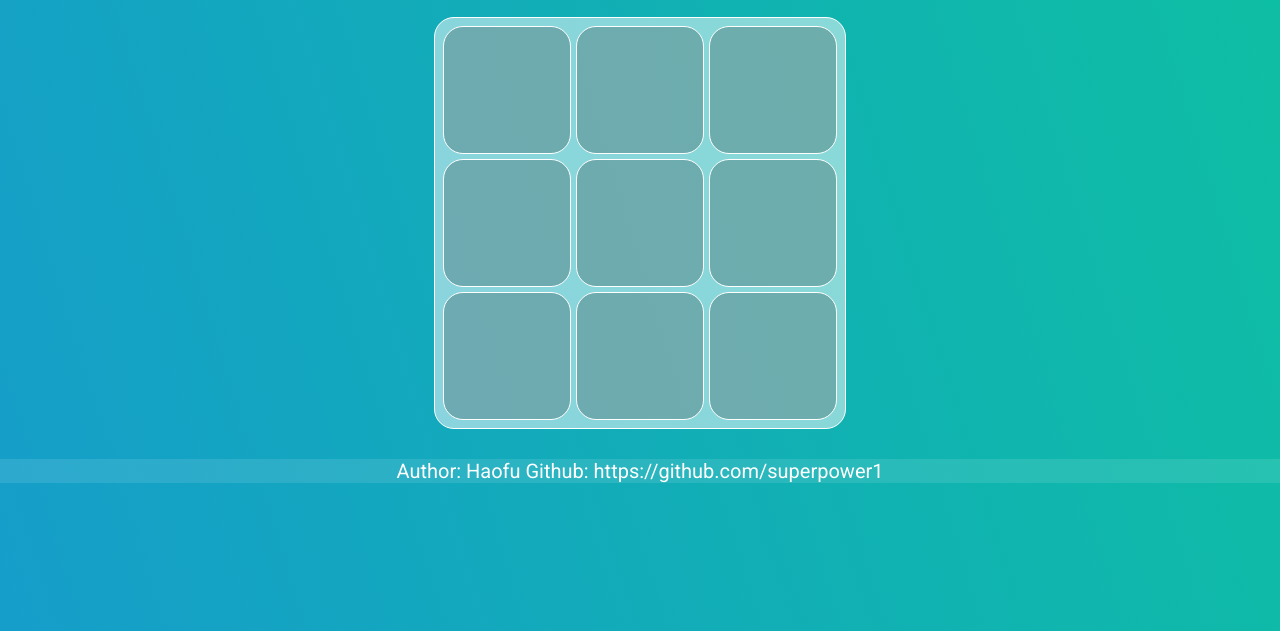
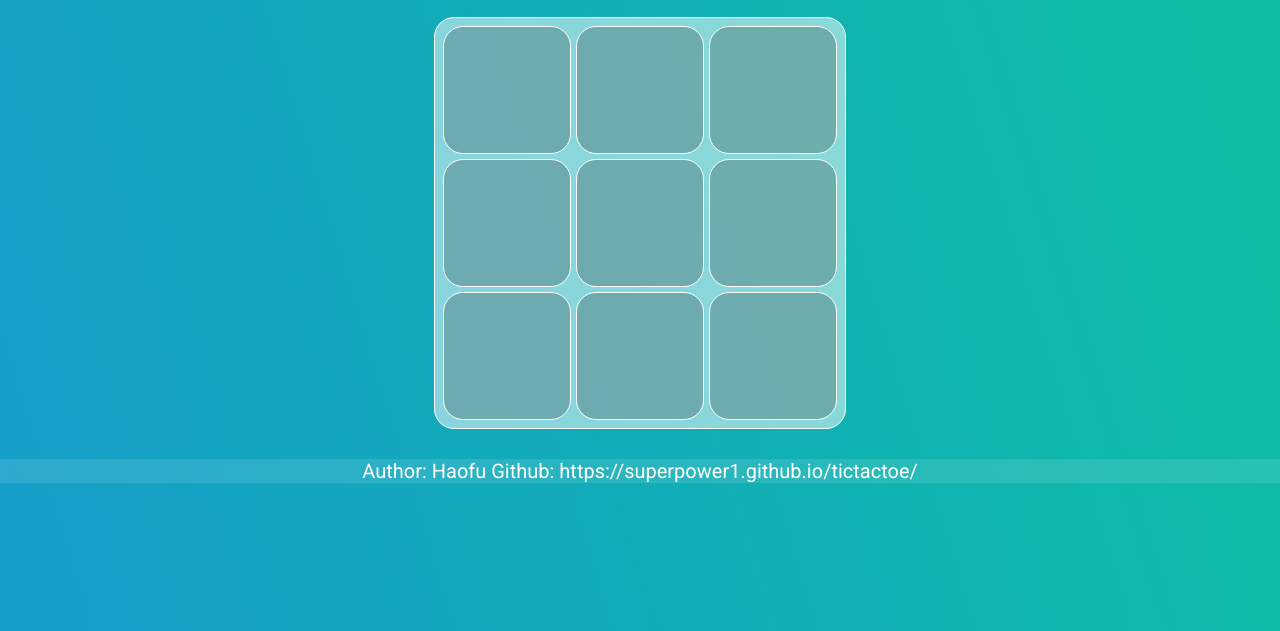
Before and after one commit to superpower1/tictactoe, a plain HTML site: page index.html in a window 1280 px wide. Shown: the part 169-800 px from the top of the page. Drawn offline with Linux system fonts and the light colour scheme.

Commit message:
change url

```diff
--- a/index.html
+++ b/index.html
@@ -41,7 +41,7 @@
     </div>
 
     <footer>
-      Author: Haofu Github: https://github.com/superpower1
+      Author: Haofu Github: https://superpower1.github.io/tictactoe/
     </footer>
 
     <script type="text/javascript" src="./js/ai.js"></script>
```
